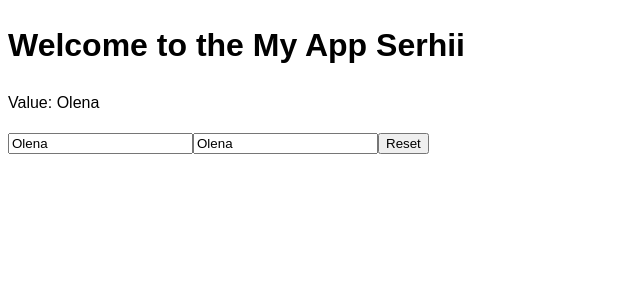
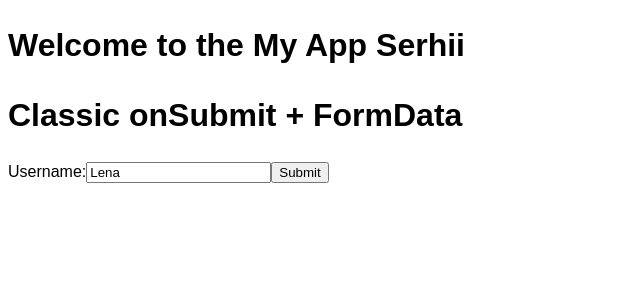
Before and after one commit to olena-hryhorzhevska/react-ts-serhii, a React (Vite) app: page / in a window 1280 px wide. Shown: the top 300 px of the page, without its empty margins (0-640 px from the left). Built offline with nearby package versions, Linux system fonts and the light colour scheme.

Commit message:
formData

```diff
--- a/src/components/App/App.tsx
+++ b/src/components/App/App.tsx
@@ -1,7 +1,7 @@
 
 import Header from '../Header/Header';
-import NewForm from '../NewForm/NewForm';
 import './App.module.css';
+import FormData from '../FormData/FormData';
 
 function App() {
   // const obj = {
@@ -60,7 +60,7 @@ function App() {
   return (
     <>
       <Header />
-      <NewForm/>
+      <FormData/>
     </>
   );
 }
--- /dev/null
+++ b/src/components/FormData/FormData.tsx
@@ -0,0 +1,30 @@
+import { useState } from "react";
+
+export default function FormDataa() {
+  const [username, setUsername] = useState('Lena');
+
+  const handleSubmit = (event: React.FormEvent<HTMLFormElement>): void => {
+    event.preventDefault();
+    // const form = event.currentTarget as HTMLFormElement;
+    // const formData = new FormData(form);
+    // const username = formData.get('username') as string;
+    console.log('Username:', username);
+}
+  return (
+    <>
+      <h1>Classic onSubmit + FormData</h1>
+
+      <form onSubmit={handleSubmit}>
+        <label>Username:
+          <input type="text"
+            name="username"
+            value={username}
+            onChange={(e) => setUsername(e.target.value)}
+            placeholder="Type your name"
+          />
+        </label>
+        <button type="submit">Submit</button>
+      </form>
+    </>
+  )
+}
```
